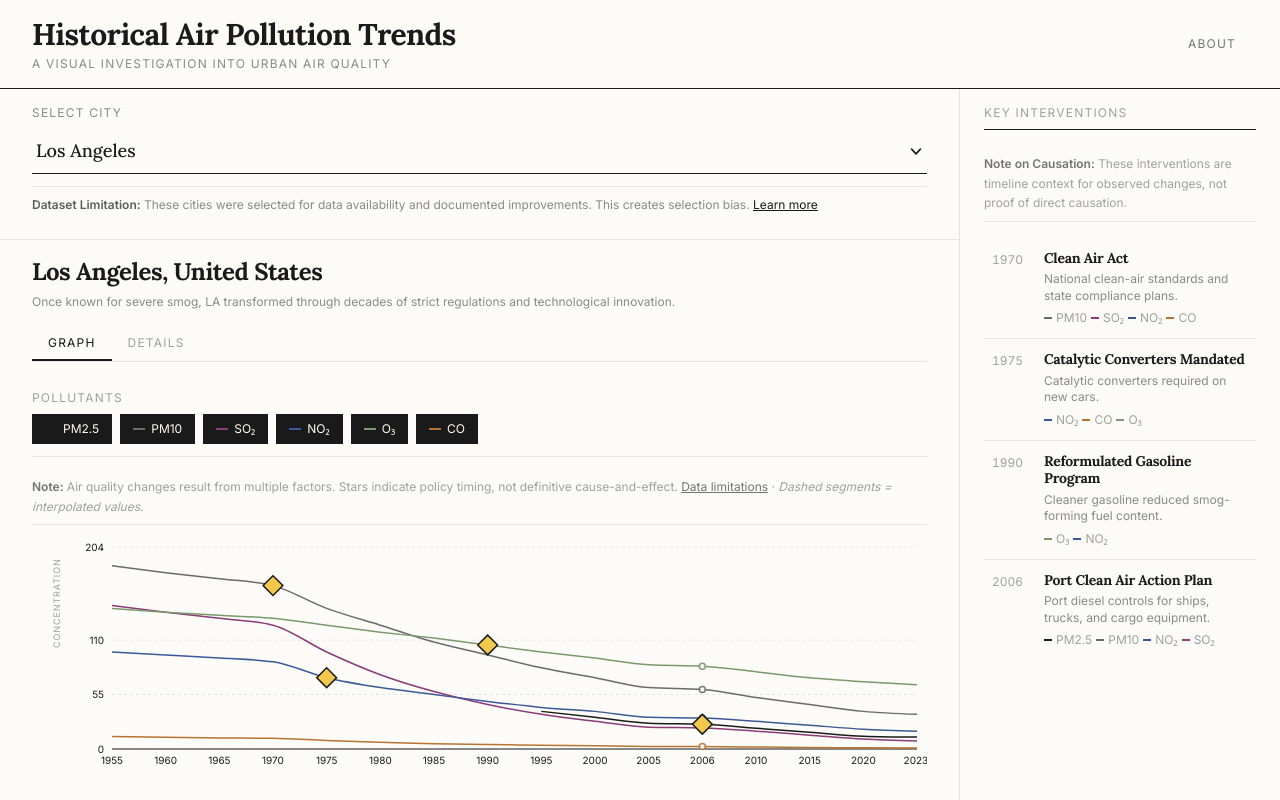
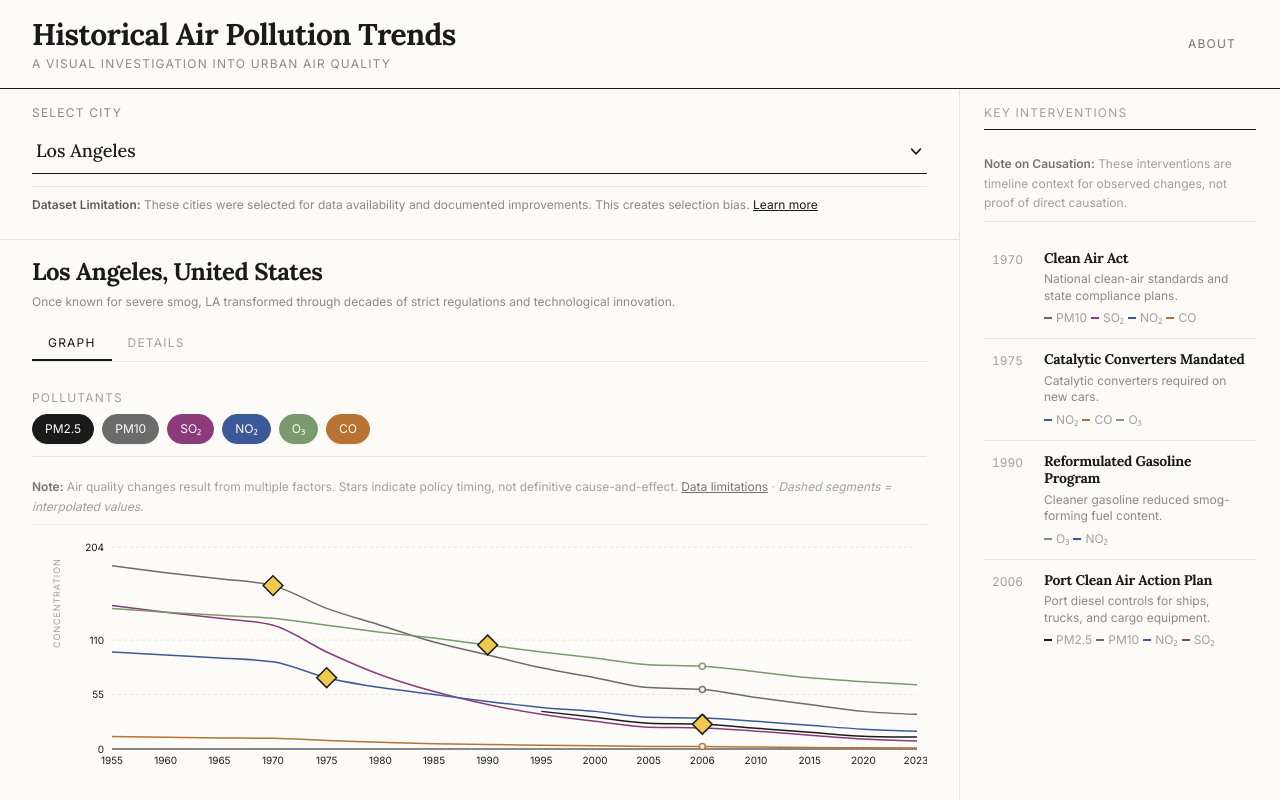
Before and after one commit to rakshran/aqi-tracker, a React (Vite) app: page / in a window 1280 px wide. Built offline with nearby package versions, Linux system fonts and the light colour scheme.

Commit message:
pollutant color selector

```diff
--- a/src/components/PollutionChart.jsx
+++ b/src/components/PollutionChart.jsx
@@ -203,20 +203,20 @@ export default function PollutionChart({ city, onInterventionClick }) {
                     key={pollutant}
                     onClick={() => togglePollutant(pollutant)}
                     className={cn(
-                      "px-3 py-1.5 text-xs font-sans transition-all border min-h-[44px] md:min-h-0",
+                      "px-3 py-1.5 text-xs font-sans transition-all border rounded-full min-h-[44px] md:min-h-0 focus-visible:outline focus-visible:outline-2 focus-visible:outline-offset-2 focus-visible:outline-ink/40",
                       isVisible
-                        ? "border-ink bg-ink text-canvas"
-                        : "border-grid bg-transparent text-ink/30 hover:text-ink/50 hover:border-ink/30"
+                        ? "text-canvas shadow-sm"
+                        : "bg-transparent opacity-70 hover:opacity-100"
                     )}
+                    style={
+                      isVisible
+                        ? { backgroundColor: color, borderColor: color }
+                        : { borderColor: color, color }
+                    }
                     aria-label={`${isVisible ? 'Hide' : 'Show'} ${info.name}`}
+                    aria-pressed={isVisible}
                   >
-                    <span className="flex items-center gap-1.5">
-                      <div
-                        className="w-3 h-0.5 flex-shrink-0"
-                        style={{ backgroundColor: isVisible ? color : '#D1D5DB' }}
-                      />
-                      <span>{info.name}</span>
-                    </span>
+                    {info.name}
                   </button>
                 );
               })}
```
